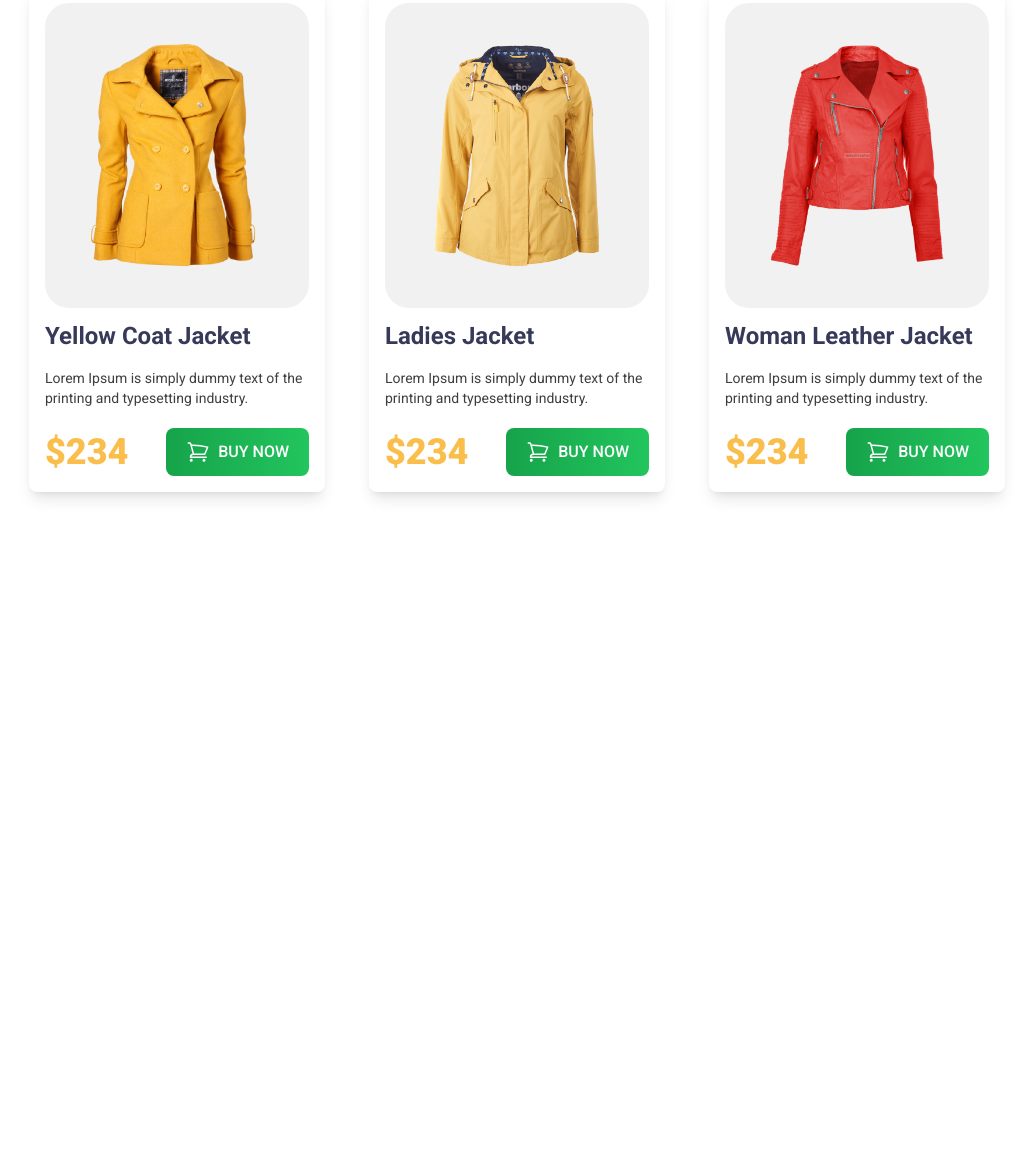
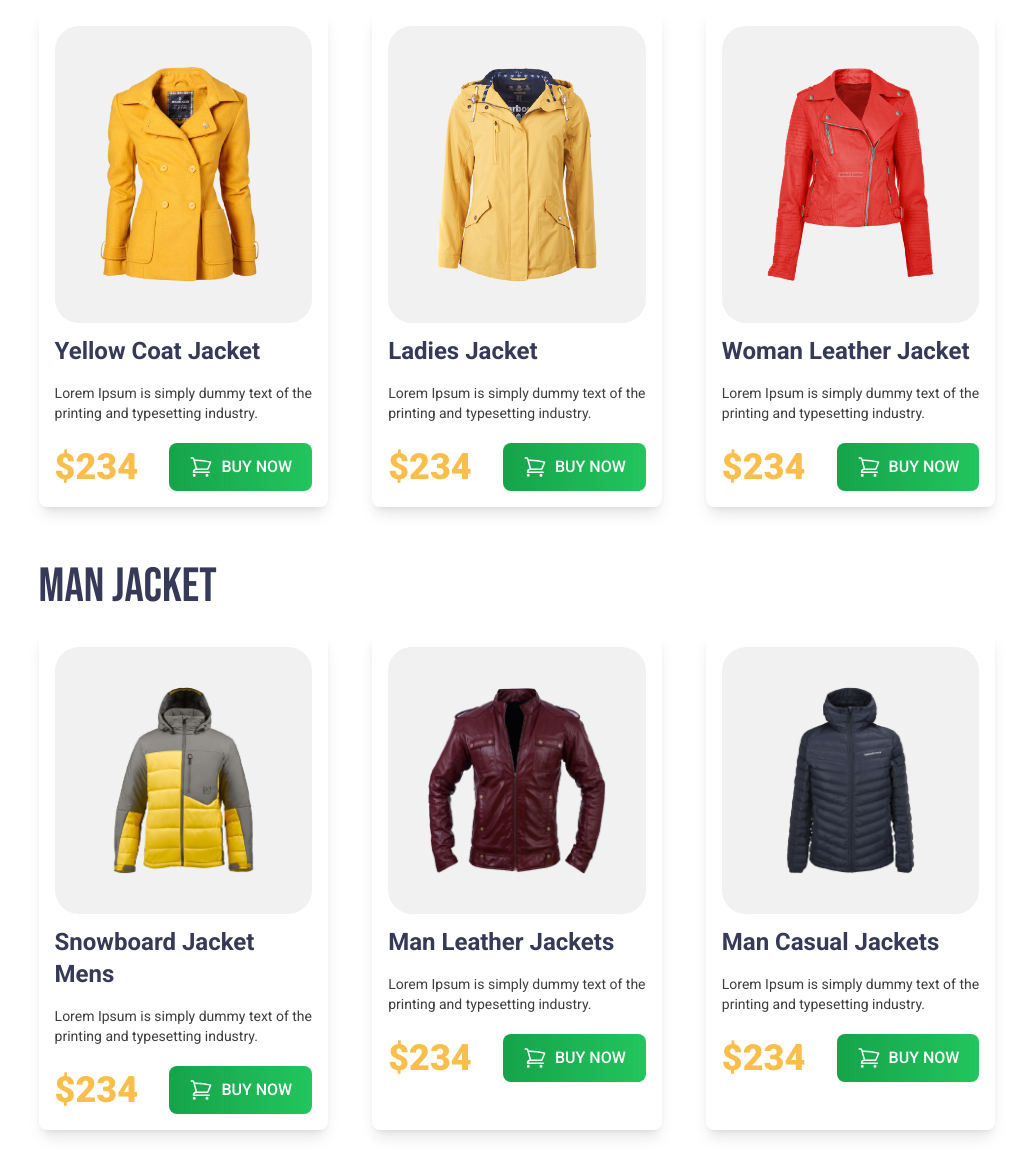
Before and after one commit to forhad1518/Penguin-fashion, a plain HTML site: page index.html in a window 1280 px wide. Shown: the part 590-1756 px from the top of the page, without its empty margins (123-1156 px from the left). Before the commit the page ends 1106 px from the top, so only its background shows below. Drawn offline with nearby package versions, Linux system fonts and the light colour scheme.

Commit message:
man jecket section added

```diff
--- a/index.html
+++ b/index.html
@@ -18,7 +18,7 @@
 
     </style>
 </head>
-<body class="font-roboto">
+<body class="font-roboto sm:p-3">
     <header class="bg-[#FFFBF0]">
         <section class="md:w-4/5 md:mx-auto sm:p-6">
             <nav></nav>
@@ -45,9 +45,9 @@
     <main class="md:w-4/5 md:mx-auto sm:p-6">
         <!-- Woman Jocket section -->
          <section>
-            <h3 class="font-bebas-neue text-5xl text-[#363958] mb-5">Woman Jacket</h3>
+            <h3 class="font-bebas-neue text-5xl text-[#363958] mb-5 mt-5">Woman Jacket</h3>
             <!-- Woman jocket container -->
-            <div class="flex gap-x-11">
+            <div class="md:flex gap-x-11">
                 <!-- Jocket card -->
                 <div class="rounded-lg p-4 shadow-lg">
                     <div class="rounded-3xl bg-[#F1F1F1] flex items-center justify-center p-10">
@@ -108,6 +108,71 @@
                 </div>
             </div>
          </section>
+         <!-- Man Jecket section -->
+         <section>
+            <h3 class="font-bebas-neue text-5xl text-[#363958] mb-5 mt-14">Man Jacket</h3>
+            <!-- man jocket container -->
+            <div class="md:flex gap-x-11">
+                <!-- Jocket card -->
+                <div class="rounded-lg p-4 shadow-lg">
+                    <div class="rounded-3xl bg-[#F1F1F1] flex items-center justify-center p-10">
+                        <img src="images/jacket-4.png" alt="">
+                    </div>
+                    <div>
+                        <h4 class="text-2xl text-[#363958] font-bold mt-3">Snowboard Jacket Mens</h4>
+                        <p class="text-sm text-[#3E3E3E] font-normal mt-4">Lorem Ipsum is simply dummy text of the
+                            printing and typesetting industry.</p>
+                    </div>
+                    <div class="flex justify-between items-center mt-5">
+                        <h4 class="text-4xl text-[#FABE4C] font-black">$234</h4>
+                        <button class="bg-gradient-to-r from-green-600 to-green-500 px-5 py-3 rounded-lg text-base font-medium text-white flex gap-2">
+                            <svg xmlns="http://www.w3.org/2000/svg" fill="none" viewBox="0 0 24 24" stroke-width="1.5" stroke="currentColor" class="size-6">
+                                <path stroke-linecap="round" stroke-linejoin="round" d="M2.25 3h1.386c.51 0 .955.343 1.087.835l.383 1.437M7.5 14.25a3 3 0 0 0-3 3h15.75m-12.75-3h11.218c1.121-2.3 2.1-4.684 2.924-7.138a60.114 60.114 0 0 0-16.536-1.84M7.5 14.25 5.106 5.272M6 20.25a.75.75 0 1 1-1.5 0 .75.75 0 0 1 1.5 0Zm12.75 0a.75.75 0 1 1-1.5 0 .75.75 0 0 1 1.5 0Z" />
+                              </svg>
+
+                            BUY NOW</button>
+                    </div>
+                </div>
+                <div class="rounded-lg p-4 shadow-lg">
+                    <div class="rounded-3xl bg-[#F1F1F1] flex items-center justify-center p-10">
+                        <img src="images/jacket-5.png" alt="">
+                    </div>
+                    <div>
+                        <h4 class="text-2xl text-[#363958] font-bold mt-3">Man Leather Jackets</h4>
+                        <p class="text-sm text-[#3E3E3E] font-normal mt-4">Lorem Ipsum is simply dummy text of the
+                            printing and typesetting industry.</p>
+                    </div>
+                    <div class="flex justify-between items-center mt-5">
+                        <h4 class="text-4xl text-[#FABE4C] font-black">$234</h4>
+                        <button class="bg-gradient-to-r from-green-600 to-green-500 px-5 py-3 rounded-lg text-base font-medium text-white flex gap-2">
+                            <svg xmlns="http://www.w3.org/2000/svg" fill="none" viewBox="0 0 24 24" stroke-width="1.5" stroke="currentColor" class="size-6">
+                                <path stroke-linecap="round" stroke-linejoin="round" d="M2.25 3h1.386c.51 0 .955.343 1.087.835l.383 1.437M7.5 14.25a3 3 0 0 0-3 3h15.75m-12.75-3h11.218c1.121-2.3 2.1-4.684 2.924-7.138a60.114 60.114 0 0 0-16.536-1.84M7.5 14.25 5.106 5.272M6 20.25a.75.75 0 1 1-1.5 0 .75.75 0 0 1 1.5 0Zm12.75 0a.75.75 0 1 1-1.5 0 .75.75 0 0 1 1.5 0Z" />
+                              </svg>
+
+                            BUY NOW</button>
+                    </div>
+                </div>
+                <div class="rounded-lg p-4 shadow-lg">
+                    <div class="rounded-3xl bg-[#F1F1F1] flex items-center justify-center p-10">
+                        <img src="images/jacket-6.png" alt="">
+                    </div>
+                    <div>
+                        <h4 class="text-2xl text-[#363958] font-bold mt-3">Man Casual Jackets</h4>
+                        <p class="text-sm text-[#3E3E3E] font-normal mt-4">Lorem Ipsum is simply dummy text of the
+                            printing and typesetting industry.</p>
+                    </div>
+                    <div class="flex justify-between items-center mt-5">
+                        <h4 class="text-4xl text-[#FABE4C] font-black">$234</h4>
+                        <button class="bg-gradient-to-r from-green-600 to-green-500 px-5 py-3 rounded-lg text-base font-medium text-white flex gap-2">
+                            <svg xmlns="http://www.w3.org/2000/svg" fill="none" viewBox="0 0 24 24" stroke-width="1.5" stroke="currentColor" class="size-6">
+                                <path stroke-linecap="round" stroke-linejoin="round" d="M2.25 3h1.386c.51 0 .955.343 1.087.835l.383 1.437M7.5 14.25a3 3 0 0 0-3 3h15.75m-12.75-3h11.218c1.121-2.3 2.1-4.684 2.924-7.138a60.114 60.114 0 0 0-16.536-1.84M7.5 14.25 5.106 5.272M6 20.25a.75.75 0 1 1-1.5 0 .75.75 0 0 1 1.5 0Zm12.75 0a.75.75 0 1 1-1.5 0 .75.75 0 0 1 1.5 0Z" />
+                              </svg>
+
+                            BUY NOW</button>
+                    </div>
+                </div>
+            </div>
+         </section>
     </main>
     <footer>
 
```
